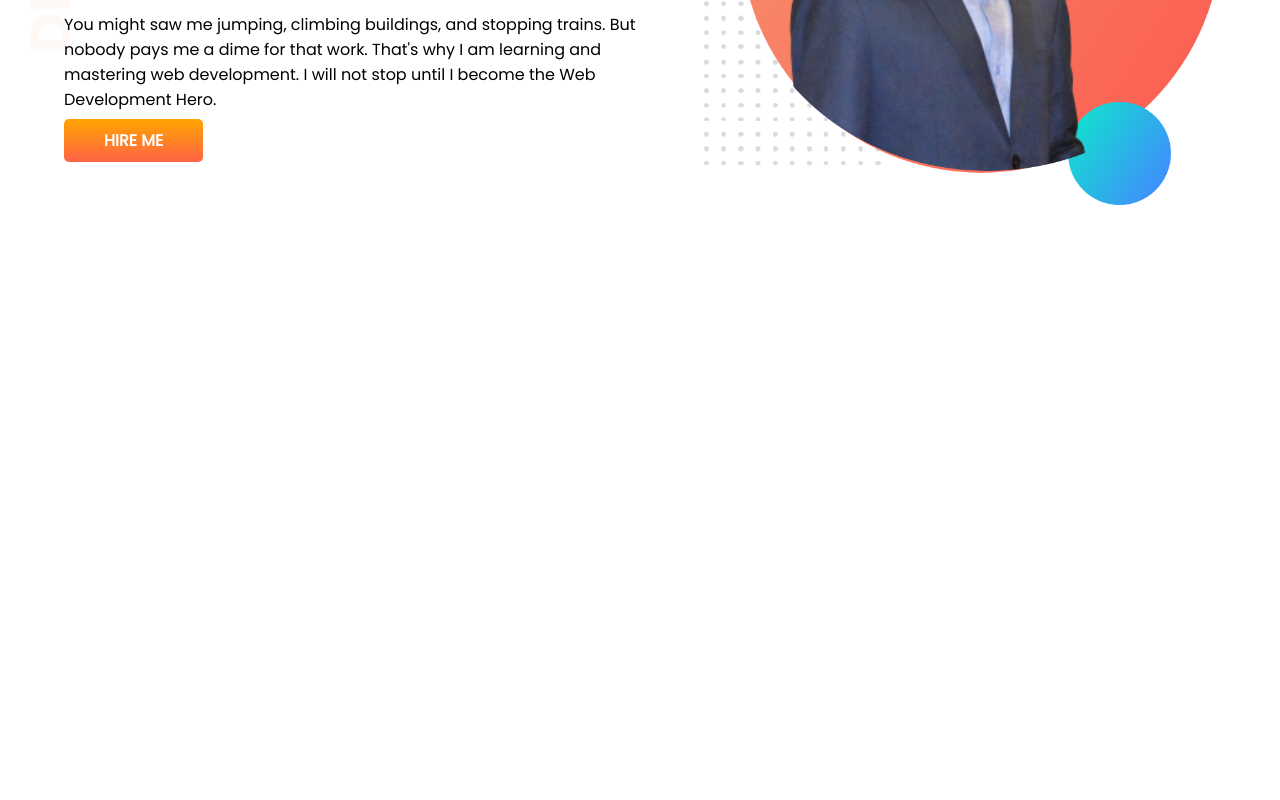
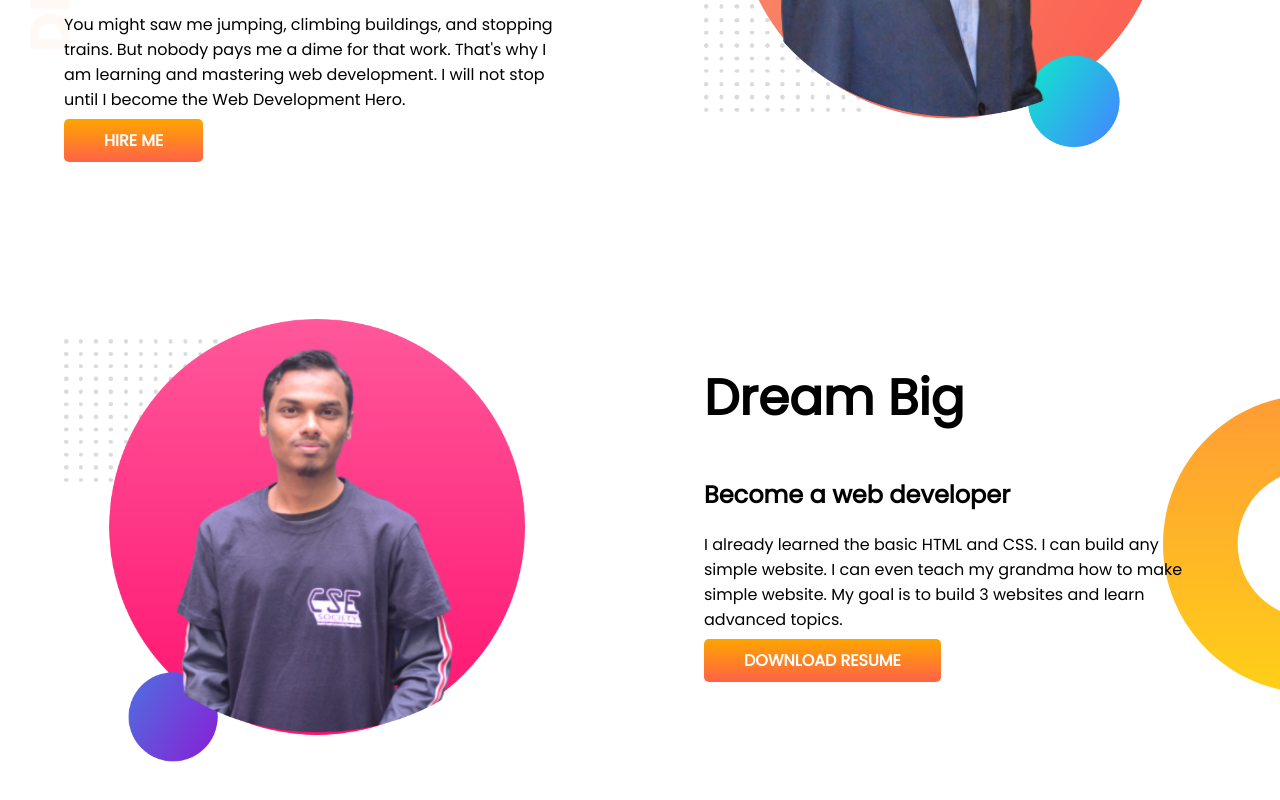
Before and after one commit to abutalha-197/Developer-portfolio, a plain HTML site: page index.html in a window 1280 px wide. Shown: the part 310-1110 px from the top of the page. Before the commit the page ends 800 px from the top, so only its background shows below. Drawn offline with Linux system fonts and the light colour scheme.

Commit message:
dream-added

```diff
--- a/index.html
+++ b/index.html
@@ -32,6 +32,21 @@
             <img src="images/p1.png" alt="">
         </div>
     </section>
+    <section class="dream-big">
+        <div class="half-width">
+            <img src="images/p2.png" alt="">
+        </div>
+        <div class="half-width">
+            <h1>Dream Big</h1>
+            <h2>Become a web developer</h2>
+            <p>I already learned the basic HTML and CSS. I can build any simple website. I can even teach my grandma how
+                to make simple website. My goal is to build 3 websites and learn advanced topics.</p>
+            <a class="link-btn" target="blank" href="https://github.com/abutalha-197/Developer-portfolio">DOWNLOAD
+                RESUME</a>
+
+        </div>
+
+    </section>
 
 
 </body>
--- a/style.css
+++ b/style.css
@@ -10,10 +10,12 @@ h1{
 }
 section{
     display: flex;
+    margin-bottom: 150px;
 }
 .half-width{
     width: 50%;
     padding-left: 5%;
+    padding-right: 5%;
 }
 .half-width img{
     width: 90%;
@@ -33,3 +35,8 @@ section{
 
 
 }
+.dream-big{
+    background-image: url(images/dream-bg.png);
+    background-repeat: no-repeat;
+    background-position: right;
+}
```
